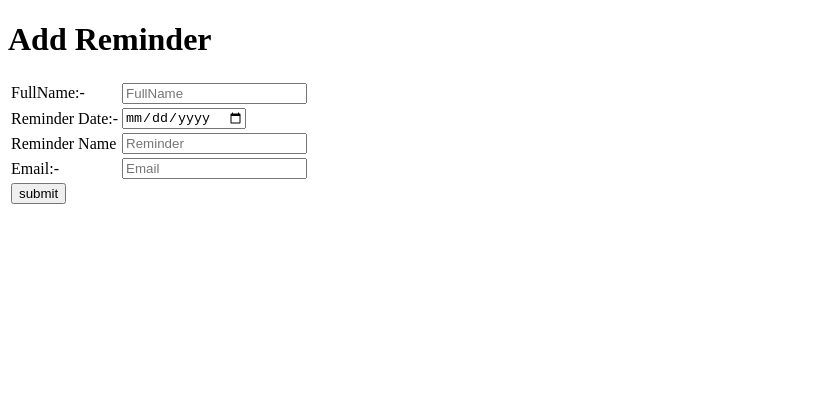
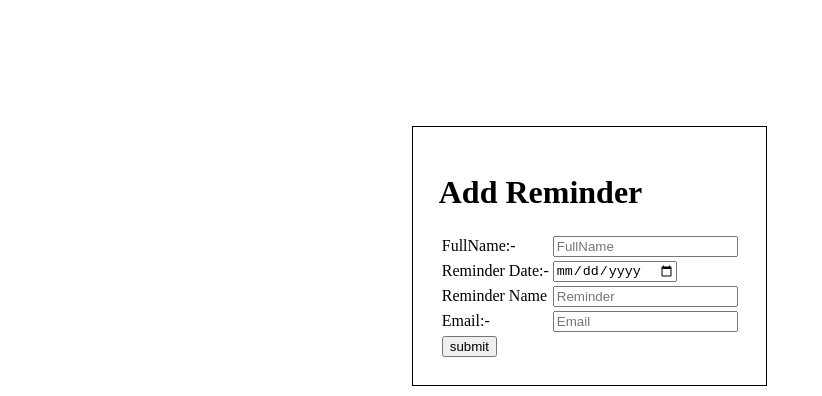
Before and after one commit to Shubham-1605/Event_Reminder, a plain HTML site: page add_reminder/reminder.html in a window 1280 px wide. Shown: the whole page, without its empty margins (0-822 px from the left). Drawn offline with Linux system fonts and the light colour scheme.

Commit message:
added css to table in reminder form

```diff
--- a/add_reminder/reminder.css
+++ b/add_reminder/reminder.css
@@ -0,0 +1,18 @@
+ .table{
+    display: flex;
+    justify-content: center;
+}
+
+/* .item1{
+    align-content: center;
+    align-self: center;
+} */
+
+
+.reminder1 {
+    margin-left: 32%;
+    margin-top: 10%;
+    border: 1px solid black;
+    width: fit-content;
+    padding: 2%;
+}
--- a/add_reminder/reminder.html
+++ b/add_reminder/reminder.html
@@ -11,7 +11,7 @@
 <body>
     <form class="reminder1" action="#" id="form">
         <h1>Add Reminder</h1>
-        <table>
+        <table class="table">
             <tr>
                 <td><label for="text">FullName:-</label> </td>
                 <td><input class="name" type="text" placeholder="FullName" name="" id="text"> </td>
```
